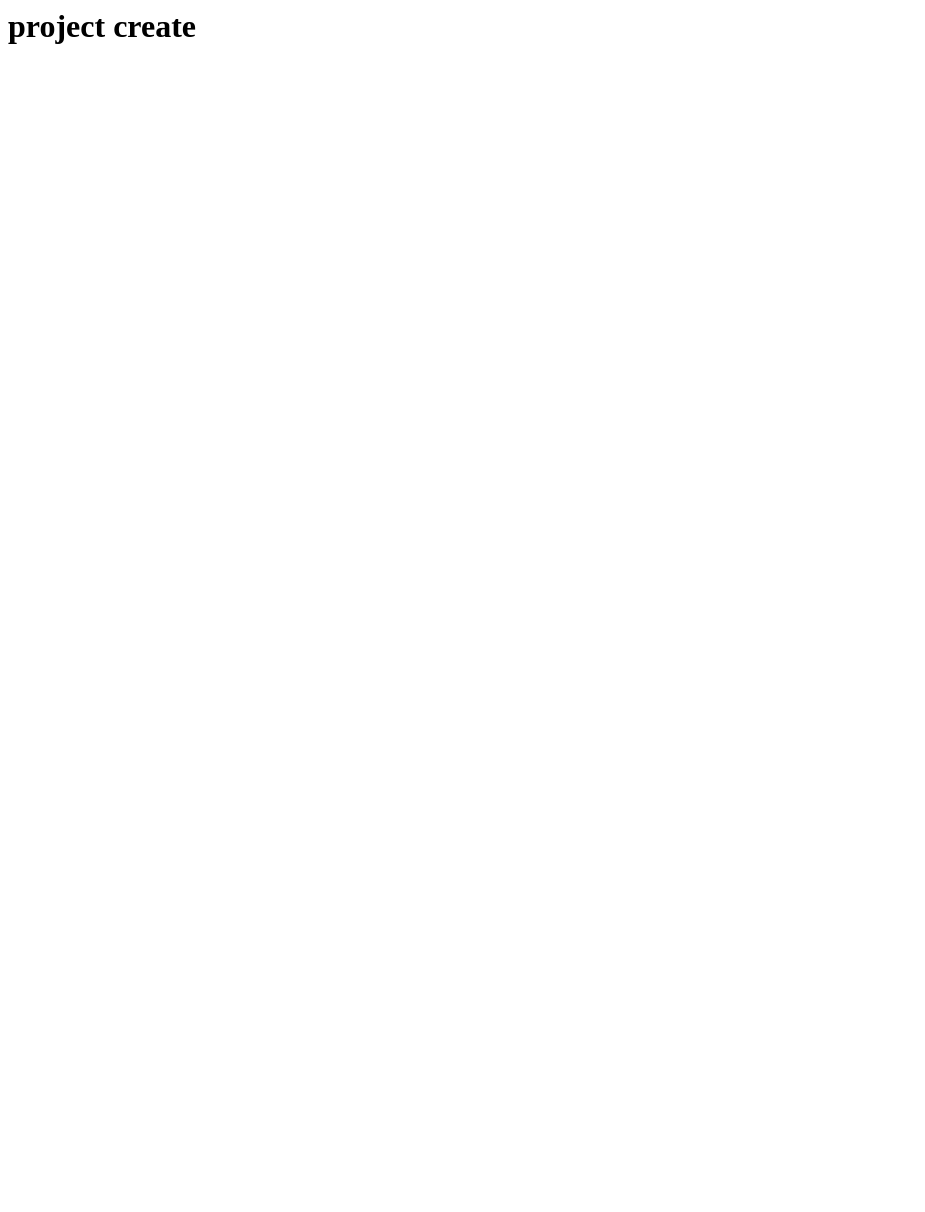
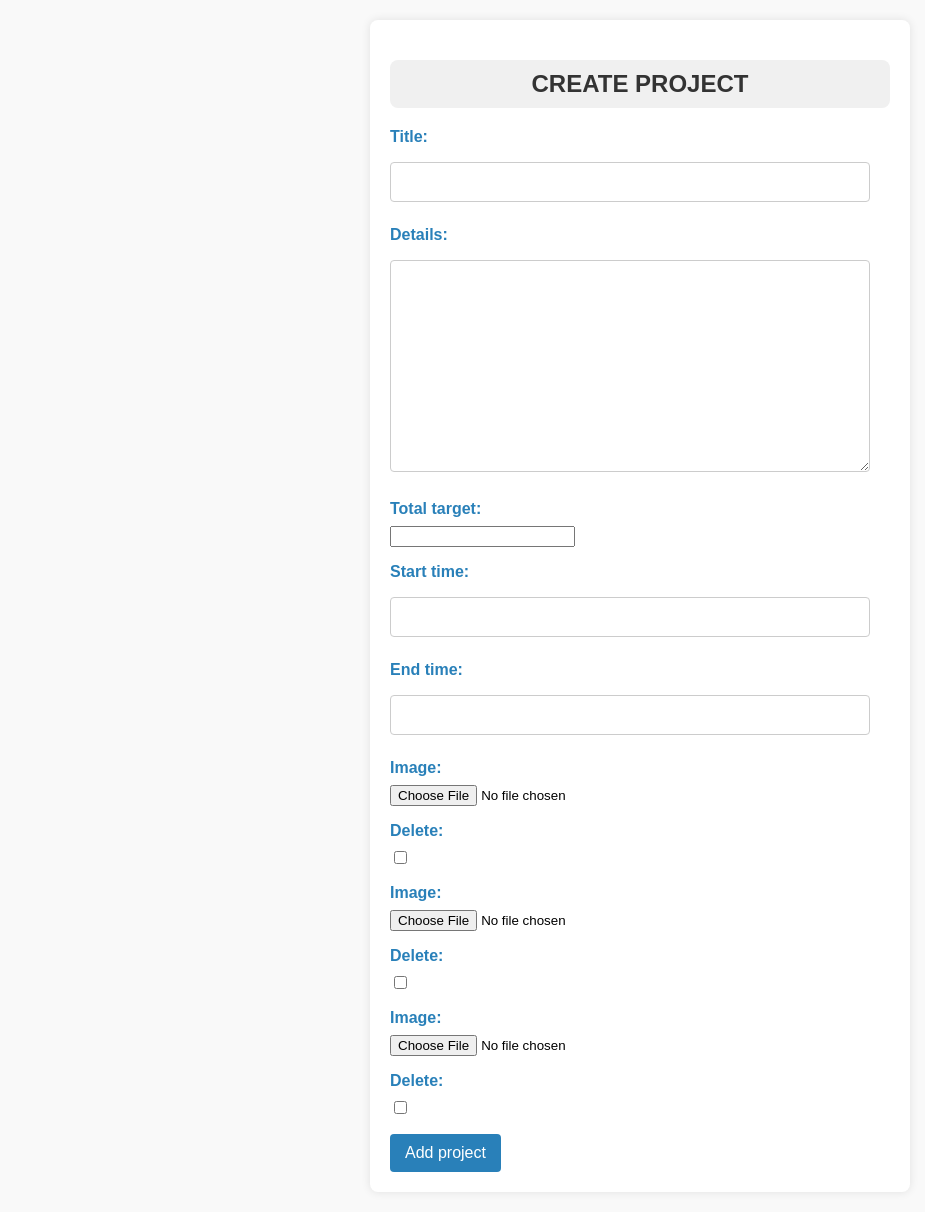
Before and after one commit to Esraa9955/django-crowd-funding-web-app, a Django app: page /project/create in a window 1280 px wide. Before the commit the part shown is almost empty. Shown: the whole page, without its empty margins (0-925 px from the left). Before the commit the page ends 44 px from the top, so only its background shows below. Run offline with Django 5.2, Linux system fonts and the light colour scheme.

Commit message:
Add project creation feature with multiple images upload

```diff
--- /dev/null
+++ b/project/forms.py
@@ -0,0 +1,14 @@
+from django import forms
+from .models import Project, ProjectImage
+
+class ProjectForm(forms.ModelForm):
+    class Meta:
+        model = Project
+        fields = ['title', 'details', 'total_target', 'start_time', 'end_time']
+
+class ImageForm(forms.ModelForm):
+    class Meta:
+        model = ProjectImage
+        fields = ['image']
+
+ImageFormSet = forms.inlineformset_factory(Project, ProjectImage, form=ImageForm, extra=3)  # Allow 3 extra image fields
--- a/project/models.py
+++ b/project/models.py
@@ -1 +1,22 @@
 from django.db import models
+
+class Project(models.Model):
+    title = models.CharField(max_length=255)
+    details = models.TextField()
+    total_target = models.DecimalField(max_digits=10, decimal_places=2)
+    start_time = models.DateTimeField(null=True)
+    end_time = models.DateTimeField(null=True)
+
+
+
+class ProjectImage(models.Model):
+    project = models.ForeignKey(Project, related_name='images', on_delete=models.CASCADE)
+    image = models.ImageField(upload_to='project/images/', blank=True, null=True)
+
+    @classmethod
+    def project_list(self):
+        return self.objects.all()
+
+    @classmethod
+    def project_detailes(cls, proid):
+        return cls.objects.get(id=proid)
--- a/project/templates/projectdir/projectcreate.html
+++ b/project/templates/projectdir/projectcreate.html
@@ -1 +1,107 @@
-<h1>project create</h1>
+<!DOCTYPE html>
+<html lang="en">
+
+<head>
+    <meta charset="UTF-8">
+    <meta name="viewport" content="width=device-width, initial-scale=1.0">
+    <title>Create Project</title>
+</head>
+
+<style>
+         body {
+            font-family: Arial, sans-serif;
+            background-color: #f9f9f9;
+            margin: 0;
+            padding: 0;
+        }
+
+        section {
+            display: flex;
+            justify-content: center;
+            align-items: center;
+            min-height: 100vh;
+            padding: 20px;
+        }
+
+        form {
+            width: 500px;
+            background-color: #fff;
+            padding: 20px;
+            border-radius: 8px;
+            box-shadow: 0 0 10px rgba(0, 0, 0, 0.1);
+        }
+
+        h2 {
+            background-color: #f0f0f0;
+            padding: 10px;
+            margin-bottom: 20px;
+            text-align: center;
+            color: #333;
+            border-radius: 8px;
+        }
+
+        label {
+            display: block;
+            margin-bottom: 8px;
+            color: #2980b9;
+            font-weight: bold;
+        }
+
+        input[type="text"],
+        textarea {
+            width: calc(100% - 20px);
+            padding: 10px;
+            margin: 8px 0;
+            border: 1px solid #ccc;
+            border-radius: 4px;
+            box-sizing: border-box;
+            font-size: 16px;
+        }
+
+        button[type="submit"] {
+            background-color: #2980b9;
+            color: #fff;
+            padding: 10px 15px;
+            border: none;
+            border-radius: 4px;
+            cursor: pointer;
+            font-size: 16px;
+        }
+
+        button[type="submit"]:hover {
+            background-color: #2471a3;
+        }
+
+
+</style>
+
+<body>
+
+    <section>
+
+        <form method="post" enctype="multipart/form-data">
+
+            <h2>CREATE PROJECT</h2>
+            {% csrf_token %}
+
+
+
+            {{ metaform.as_p }}
+
+            {{ formset.management_form }}
+            {% for form in formset %}
+            {{ form.as_p }}
+            {% endfor %}
+
+
+            <button type="submit">Add project</button>
+        </form>
+
+    </section>
+
+
+
+
+</body>
+
+</html>
--- a/project/views.py
+++ b/project/views.py
@@ -1,6 +1,7 @@
-from django.shortcuts import render
-
-# Create your views here.
+from django.shortcuts import render, redirect, reverse
+from .models import *
+from .forms import *
+from django.http import HttpResponse, HttpResponseRedirect
 
 
 def projectslist(request):
@@ -13,4 +14,47 @@ def projectdetailes(request, proid):
 
 
 def createproject(request):
-    return render(request, 'projectdir/projectcreate.html')
+    if request.method == 'POST':
+        metaform = ProjectForm(request.POST)
+        formset = ImageFormSet(request.POST, request.FILES)
+        if  metaform.is_valid() and formset.is_valid():
+            project =  metaform.save()
+            for form in formset:
+                image = form.cleaned_data.get('image')
+                if image:
+                    ProjectImage.objects.create(project=project, image=image)
+            return redirect(reverse("projects.list"))
+    else:
+        metaform = ProjectForm()
+        formset = ImageFormSet()
+    return render(request, 'projectdir/projectcreate.html', {'metaform':  metaform, 'formset': formset})
+
+
+
+
+
+
+
+
+
+
+
+
+'''
+def create_campaign(request):
+    if request.method == 'POST':
+        form = ProjectForm(request.POST)
+        formset = ImageFormSet(request.POST, request.FILES, queryset=ProjectImage.objects.none())
+        if form.is_valid() and formset.is_valid():
+            Pro = form.save()
+            for form in formset.cleaned_data:
+                if form:
+                    image = form['image']
+                    photo = ProjectImage(campaign=Pro, image=image)
+                    photo.save()
+            return redirect('campaign_created')  # Redirect to a success page
+    else:
+        form = ProjectForm()
+        formset = ImageFormSet(queryset=ProjectImage.objects.none())
+    return render(request, 'campaign_create.html', {'form': form, 'formset': formset})
+    '''
```
Also changed, not shown: media/project/images/02.jpg (added), media/project/images/03.jpg (added), media/project/images/office1.jpeg (added), media/project/images/table2.jpeg (added), project/migrations/0001_initial.py (added).
